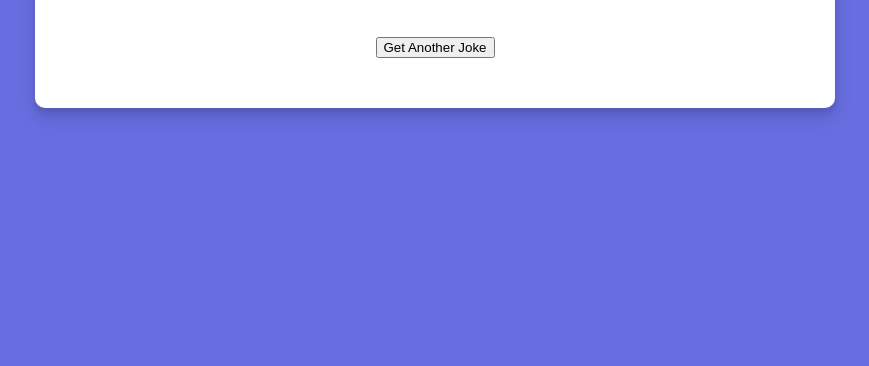
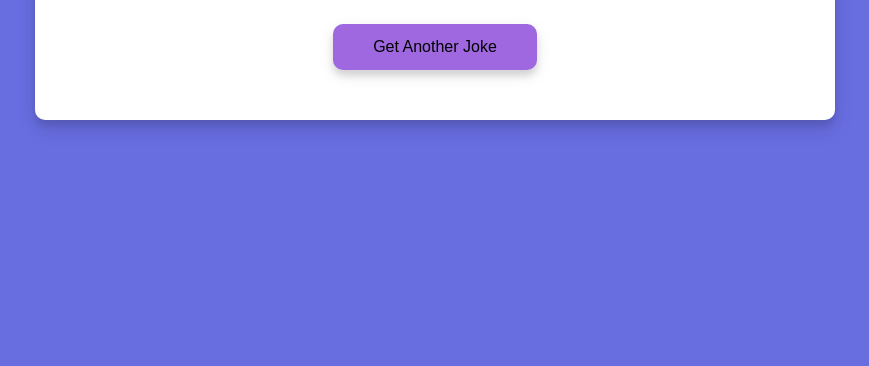
Before and after one commit to lewisjones37/dad-joke-generator, a plain HTML site: page index.html in a window 1280 px wide. Shown: the part 434-800 px from the top of the page, without its empty margins (205-1074 px from the left). Drawn offline with Linux system fonts and the light colour scheme.

Commit message:
add btn btn:focus and btn:active classes to css

```diff
--- a/style.css
+++ b/style.css
@@ -45,3 +45,22 @@ h3 {
     max-width: 600px;
 
 }
+
+.btn {
+
+    background-color: #9f68e0;
+    border: 0;
+    border-radius: 10px;
+    box-shadow: 0 5px 15px rgba(0, 0, 0, 0.1), 0 6px 6px rgba(0, 0, 0, 0.1);
+    padding: 14px 40px;
+    font-size: 16px;
+    cursor: pointer;
+}
+
+.btn:active {
+    transform: scale(0.98);
+}
+
+.btn:focus {
+    outline:0;
+}
```
